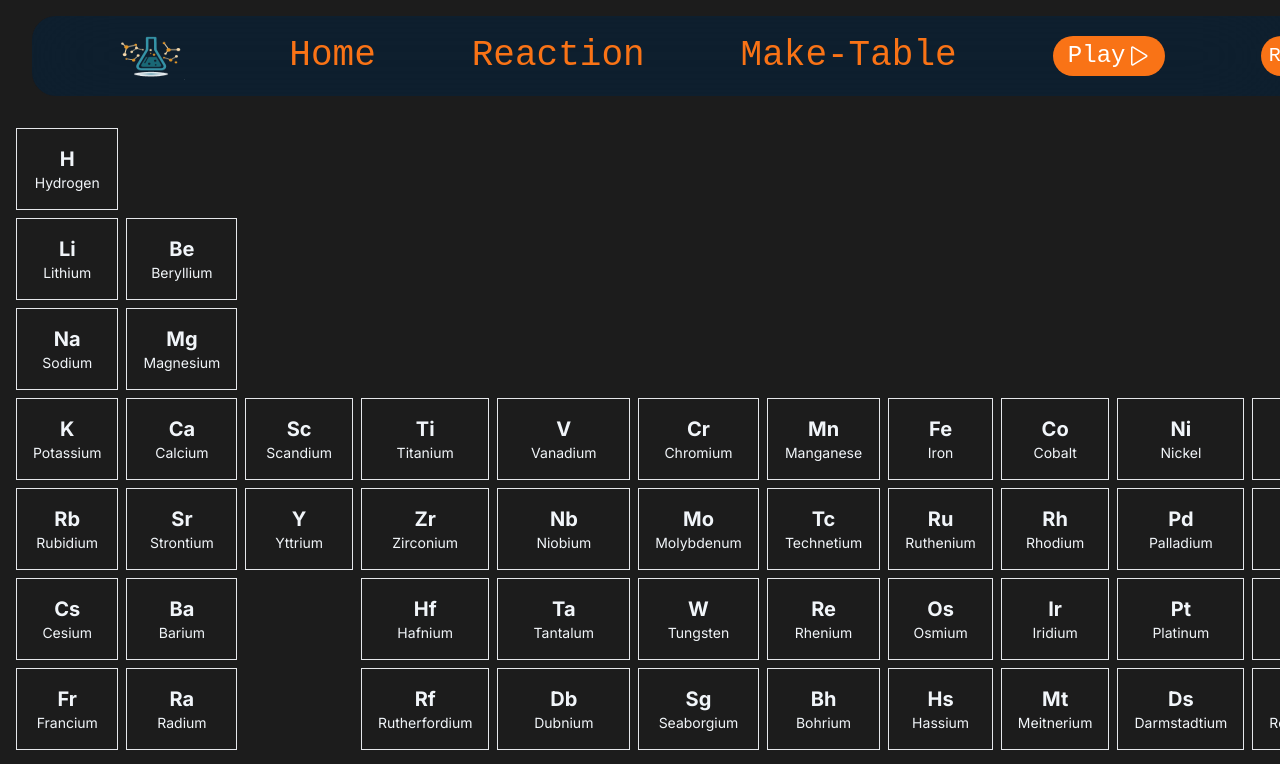
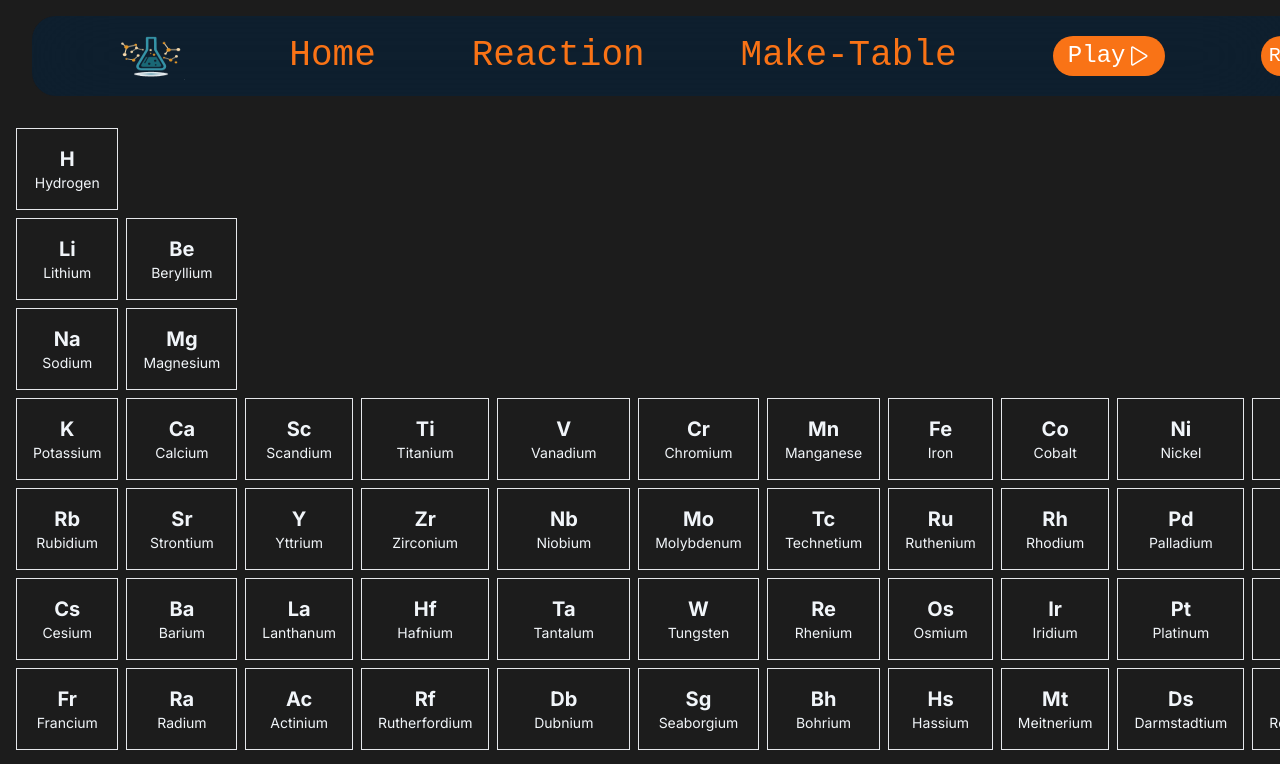
Before and after one commit to Anamay-Upreti/Modern-Periodic-Table, a Next.js app: page / in a window 1280 px wide. Shown: the top 764 px of the page. Built offline with nearby package versions, Linux system fonts and the light colour scheme; a web font is replaced by a local one.

Commit message:
added-elements

```diff
--- a/components/Elements.tsx
+++ b/components/Elements.tsx
@@ -1,16 +1,16 @@
 import React from 'react';
 
 const elements = [
-  { symbol: 'H', name: 'Hydrogen', colStart: 1, rowStart: 1 },
-  { symbol: 'He', name: 'Helium', colStart: 18, rowStart: 1 },
-  { symbol: 'Li', name: 'Lithium', colStart: 1, rowStart: 2 },
-  { symbol: 'Be', name: 'Beryllium', colStart: 2, rowStart: 2 },
-  { symbol: 'B', name: 'Boron', colStart: 13, rowStart: 2 },
-  { symbol: 'C', name: 'Carbon', colStart: 14, rowStart: 2 },
-  { symbol: 'N', name: 'Nitrogen', colStart: 15, rowStart: 2 },
-  { symbol: 'O', name: 'Oxygen', colStart: 16, rowStart: 2 },
-  { symbol: 'F', name: 'Fluorine', colStart: 17, rowStart: 2 },
-  { symbol: 'Ne', name: 'Neon', colStart: 18, rowStart: 2 },
+  { symbol: 'H', name: 'Hydrogen', colStart: 1, rowStart: 1, group: 'nonmetal' },
+  { symbol: 'He', name: 'Helium', colStart: 18, rowStart: 1, group: 'noble-gas' },
+  { symbol: 'Li', name: 'Lithium', colStart: 1, rowStart: 2, group: 'alkali-metal' },
+  { symbol: 'Be', name: 'Beryllium', colStart: 2, rowStart: 2, group: 'alkaline-earth-metal' },
+  { symbol: 'B', name: 'Boron', colStart: 13, rowStart: 2, group: 'metalloid' },
+  { symbol: 'C', name: 'Carbon', colStart: 14, rowStart: 2, group: 'nonmetal' },
+  { symbol: 'N', name: 'Nitrogen', colStart: 15, rowStart: 2, group: 'nonmetal' },
+  { symbol: 'O', name: 'Oxygen', colStart: 16, rowStart: 2, group: 'nonmetal' },
+  { symbol: 'F', name: 'Fluorine', colStart: 17, rowStart: 2, group: 'halogen' },
+  { symbol: 'Ne', name: 'Neon', colStart: 18, rowStart: 2, group: 'noble-gas' },
 
   { symbol: 'Na', name: 'Sodium', colStart: 1, rowStart: 3 },
   { symbol: 'Mg', name: 'Magnesium', colStart: 2, rowStart: 3 },
@@ -61,7 +61,8 @@ const elements = [
 
   { symbol: 'Cs', name: 'Cesium', colStart: 1, rowStart: 6 },
   { symbol: 'Ba', name: 'Barium', colStart: 2, rowStart: 6 },
-  { symbol: 'La', name: 'Lanthanum', colStart: 3, rowStart: 9 }, // Lanthanides start here
+
+  { symbol: 'La', name: 'Lanthanum', colStart: 3, rowStart: 6 }, // Lanthanides start here
   { symbol: 'Ce', name: 'Cerium', colStart: 4, rowStart: 9 },
   { symbol: 'Pr', name: 'Praseodymium', colStart: 5, rowStart: 9 },
   { symbol: 'Nd', name: 'Neodymium', colStart: 6, rowStart: 9 },
@@ -95,7 +96,7 @@ const elements = [
 
   { symbol: 'Fr', name: 'Francium', colStart: 1, rowStart: 7 },
   { symbol: 'Ra', name: 'Radium', colStart: 2, rowStart: 7 },
-  { symbol: 'Ac', name: 'Actinium', colStart: 3, rowStart: 10 }, // Actinides start here
+  { symbol: 'Ac', name: 'Actinium', colStart: 3, rowStart: 7 }, // Actinides start here
   { symbol: 'Th', name: 'Thorium', colStart: 4, rowStart: 10 },
   { symbol: 'Pa', name: 'Protactinium', colStart: 5, rowStart: 10 },
   { symbol: 'U', name: 'Uranium', colStart: 6, rowStart: 10 },
@@ -128,6 +129,20 @@ const elements = [
   { symbol: 'Og', name: 'Oganesson', colStart: 18, rowStart: 7 },
 ];
 
+const groupColors = {
+  'alkali-metal': 'bg-red-200 text-red-800',
+  'alkaline-earth-metal': 'bg-orange-200 text-orange-800',
+  'transition-metal': 'bg-yellow-200 text-yellow-800',
+  'metalloid': 'bg-green-200 text-green-800',
+  'nonmetal': 'bg-blue-200 text-blue-800',
+  'halogen': 'bg-indigo-200 text-indigo-800',
+  'noble-gas': 'bg-purple-200 text-purple-800',
+  'lanthanide': 'bg-pink-200 text-pink-800',
+  'actinide': 'bg-teal-200 text-teal-800',
+  'post-transition-metal': 'bg-gray-200 text-gray-800',
+  'unknown': 'bg-gray-100 text-gray-600'
+};
+
 const Elements = () => {
   return (
     <div className="grid grid-cols-18 gap-2 p-4">
```
